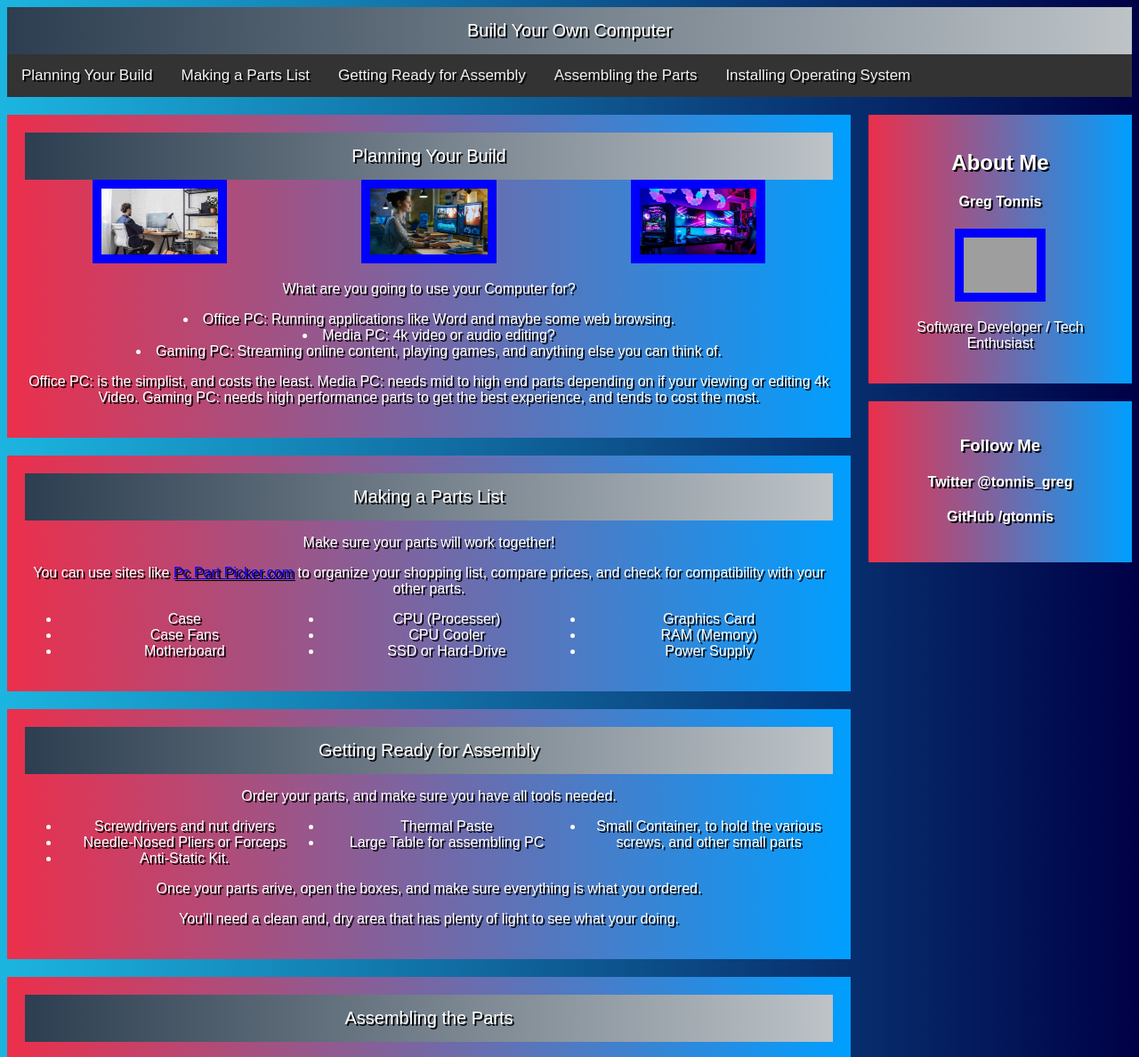
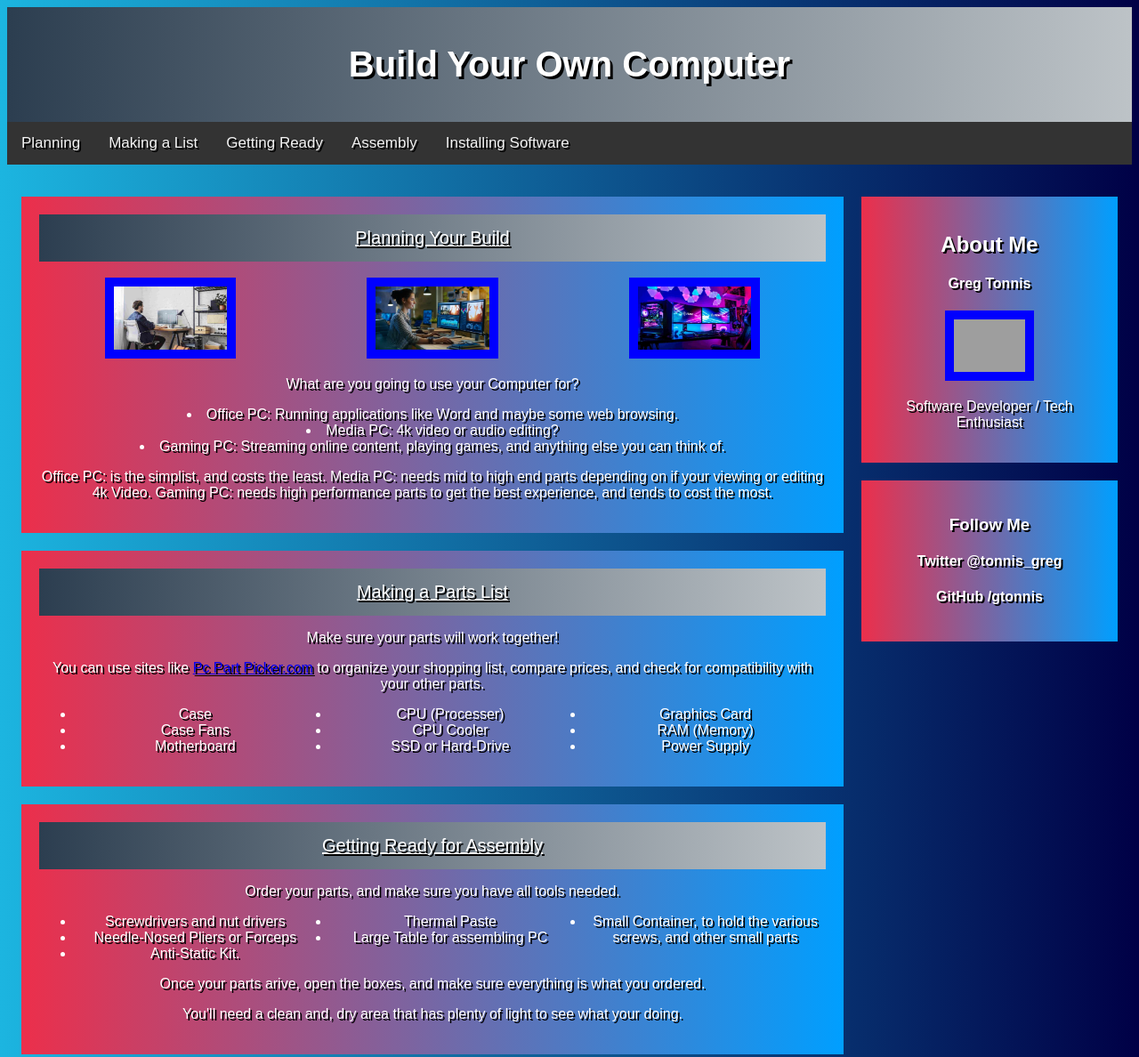
Before and after one commit to gtonnis/How-to-Build-Computer, a plain HTML site: page index.html in a window 1280 px wide. Shown: the top 1188 px of the page at 89% size. Drawn offline with Linux system fonts and the light colour scheme; grey boxes are pictures that could not be loaded.

Commit message:
Update index.html

```diff
--- a/index.html
+++ b/index.html
@@ -13,24 +13,28 @@
     <body>
 
 
+<header>
+   <h1 class="center">Build Your Own Computer</h1>
+  </header>
+    <nav id="navbar">
 
-    <nav id="navbar">
-    <header class="header">Build Your Own Computer</header>
-    <div class="topnav">
-     <a href="#Planning_Your_Build" class="nav-link">Planning Your Build</a>
-      <a href="#Making_a_Parts_List" class="nav-link">Making a Parts List</a>
-      <a href="#Getting_Ready_for_Assembly" class="nav-link">Getting Ready for Assembly</a>
-      <a href="#Assembling_the_Parts" class="nav-link">Assembling the Parts</a>
-      <a href="#Installing_Operating_System" class="nav-link">Installing Operating System</a>
+    <div class="topnav" id="navbar">
+
+     <a href="#Planning_Your_Build" class="nav-link">Planning</a>
+      <a href="#Making_a_Parts_List" class="nav-link">Making a List</a>
+      <a href="#Getting_Ready_for_Assembly" class="nav-link">Getting Ready</u></a>
+      <a href="#Assembling_the_Parts" class="nav-link">Assembly</a>
+      <a href="#Installing_Operating_System" class="nav-link">Installing Software</a>
     </div>
     </nav>
 
-    <div class="row">
+
+    <div class="row content">
       <div class="leftcolumn">
           <main id="main-doc">
            <div class="card">
               <section class="main-section" id="Planning_Your_Build">
-              <header>Planning Your Build</header>
+              <header><u>Planning Your Build</u></header> <br>
           <div class="flex-container">
           <div><img src="images/home-pc.jpg" class="image" alt="home-pc"></div>
           <div><img src="images/media-pc.jpg" class="image" alt="media-pc"></div>
@@ -48,7 +52,7 @@
 
            <div class="card">
               <section class="main-section" id="Making_a_Parts_List">
-               <header>Making a Parts List</header>
+               <header><u>Making a Parts List</u></header>
 
           <p>Make sure your parts will work together!</p>
           <p>You can use sites like <a href="https://pcpartpicker.com/" target="_blank">Pc Part Picker.com</a> to organize your shopping list, compare prices, and check for compatibility with your other parts. </p>
@@ -70,7 +74,7 @@
 
         <div class="card">
          <section class="main-section" id="Getting_Ready_for_Assembly">
-          <header>Getting Ready for Assembly</header>
+          <header><u>Getting Ready for Assembly</u></header>
           <p>Order your parts, and make sure you have all tools needed.</p>
          <ul>
             <li>Screwdrivers and nut drivers</li>
@@ -89,7 +93,7 @@
 
         <div class="card">
          <section class="main-section" id="Assembling_the_Parts">
-          <header>Assembling the Parts</header>
+          <header><u>Assembling the Parts</u></header>
           <h5>How to assemble all your parts</h5>
           <p>Now it's time to put it all together!</p>
            <ol>
@@ -110,7 +114,7 @@
 
           <div class="card">
           <section class="main-section" id="Installing_Operating_System">
-         <header>Installing Operating System</header>
+         <header><u>Installing Operating System</u></header>
           <p>How to install Software on your new Computer</p>
 
           <p>Installing Windows 10 Operating System</p>
@@ -125,8 +129,7 @@
           </section>
           </div>
           </main>
-
-    </div>
+            </div>
       <div class="rightcolumn">
         <div class="card">
           <h2>About Me</h2>
```
